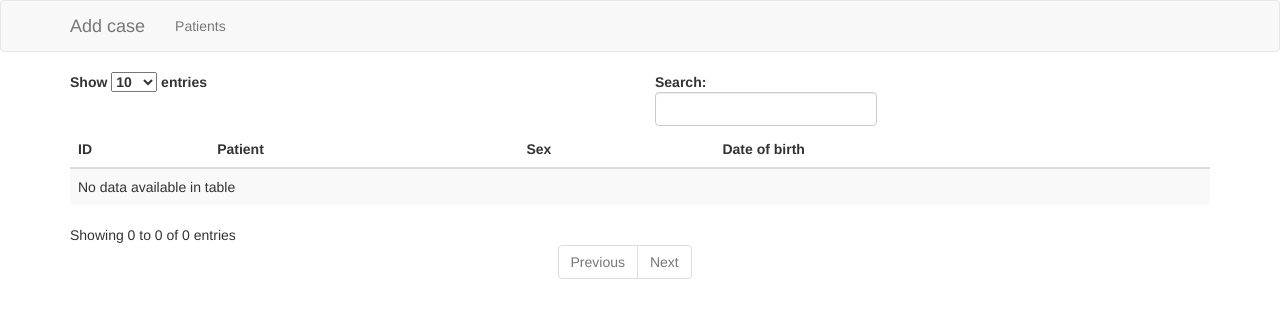
After one commit to kosta-blackshow/cronus, a Flask app: page /patient_table in a window 1280 px wide. The commit adds this page. Shown: the top 318 px of the page. Run offline with Flask 2, Linux system fonts and the light colour scheme; data that the repository does not hold is empty; some libraries are stand-ins or nearby versions.

Commit message:
v0.4 tables

```diff
--- a/backend/forms.py
+++ b/backend/forms.py
@@ -28,7 +28,7 @@ class CaseForm(FlaskForm):
     # biopsy information
     biopsy_id_1 = StringField("Biopsy ID")
     tumor_normal_1 = SelectField(
-        "Tumor (T) of normal (N)",
+        "Tumor (T) or normal (N)",
         choices=[None, "T", "N"],
         default=None,
         validators=[DataRequired()],
@@ -41,7 +41,7 @@ class CaseForm(FlaskForm):
     )
     biopsy_id_2 = StringField("Biopsy ID")
     tumor_normal_2 = SelectField(
-        "Tumor (T) of normal (N)",
+        "Tumor (T) or normal (N)",
         choices=[None, "T", "N"],
         default=None,
         validators=[DataRequired()],
--- a/backend/routes.py
+++ b/backend/routes.py
@@ -6,11 +6,12 @@ from backend.forms import (
     AddCaseForm,
     UpdateCaseForm,
 )
-from backend.models import Patient
+from backend.models import Patient, Case
 
 
 @server.route("/", methods=["GET"])
-def home():
+@server.route("/index", methods=["GET"])
+def index():
     order_check_form = OrderCheckForm()
     form = CaseForm()
     return render_template(
@@ -41,31 +42,32 @@ def import_order():
             last_id = 0
         else:
             last_id = last_patient.id
-        form.patient_id.data = f'CRONP-{last_id+1:0>5}'
-        flash(f'Patient ID is generated: {form.patient_id.data}')
+        form.patient_id.data = f"CRONP-{last_id+1:0>5}"
+        flash(f"Patient ID is generated: {form.patient_id.data}")
 
-    return render_template(
-        'add.html',
-        form=form
-    )
+    return render_template("add.html", form=form)
 
 
-@server.route('/add_case', methods=['POST'])
+@server.route("/add_case", methods=["POST"])
 def add_case():
     form = AddCaseForm()
     if form.submit.data and form.validate_on_submit(): # если все поля заполнены, то добавь в базу
         patient = Patient(
             patient=form.patient_id.data,
             sex=form.sex.data,
+            date_of_birth=form.date_of_birth.data
         )
+
         db.session.add(patient)
         db.session.commit()
 
         form.patient_id.data = patient.patient
-        flash('Patient {} successfully added'.format(form.patient_id.data))
+        flash(f"Patient {form.patient_id.data} successfully added")
         return redirect('/')
 
-    return render_template(
-        'add.html',
-        form=form
-    )
+    return render_template('add.html', form=form)
+
+@server.route("/patient_table", methods=["GET"])
+def patient_table():
+    patients = Patient.query
+    return render_template("patients_table.html", patients=patients)
--- a/backend/templates/add.html
+++ b/backend/templates/add.html
@@ -19,4 +19,5 @@
             button_map={form.submit.name : "primary"}) }}
         </div>
     </div>
+</form>
 {% endblock %}
--- a/backend/templates/base.html
+++ b/backend/templates/base.html
@@ -2,6 +2,26 @@
 
 {% block title %}
     {% if title %}{{ title }}{% endif %}
+{% endblock %}
+
+{% block navbar %}
+    <nav class="navbar navbar-default">
+        <div class="container">
+            <div class="navbar-header">
+                <button type="button" class="navbar-toggle collapsed" data-toggle="collapse" data-target="#bs-example-navbar-collapse-1" aria-expanded="false">
+                    <span class="sr-only">Toggle navigation</span>
+                    <span class="icon-bar"></span>
+                    <span class="icon-bar"></span>
+                </button>
+                <a class="navbar-brand" href="{{ url_for('index') }}">Add case</a>
+            </div>
+            <div class="collapse navbar-collapse" id="bs-example-navbar-collapse-1">
+                <ul class="nav navbar-nav">
+                    <li><a href="{{ url_for('patient_table') }}">Patients</a></li>
+                </ul>
+            </div>
+        </div>
+    </nav>
 {% endblock %}
 
 {% block content %}
@@ -14,7 +34,16 @@
         {% endif %}
         {% endwith %}
 
-        {# содержимое приложения которое должно быть предоставлено в блоке app_content #}
         {% block app_content %}{% endblock %}
     </div>
 {% endblock %}
+
+{# scripts process tables #}
+{% block scripts %}
+    <script type="text/javascript" charset="utf8" src="https://code.jquery.com/jquery-3.6.0.min.js"></script>
+    <script type="text/javascript" charset="utf8" src="https://cdn.datatables.net/1.10.25/js/jquery.dataTables.js"></script>
+    <script type="text/javascript" charset="utf8" src="https://cdn.datatables.net/1.10.25/js/dataTables.bootstrap5.js"></script>
+
+    {# additional scripts for particular tables #}
+    {% block table_scripts %}{% endblock %}
+{% endblock %}
--- /dev/null
+++ b/backend/templates/patients_table.html
@@ -0,0 +1,38 @@
+{% extends "base.html" %}
+
+{% block app_content %}
+  <table id="data" class="table table-striped">
+    <thead>
+      <tr>
+        <th>ID</th>
+        <th>Patient</th>
+        <th>Sex</th>
+        <th>Date of birth</th>
+      </tr>
+    </thead>
+    <tbody>
+      {% for patient in patients %}
+        <tr>
+          <td>{{ patient.id }}</td>
+          <td>{{ patient.patient }}</td>
+          <td>{{ patient.sex }}</td>
+          <td>{{ patient.date_of_birth }}</td>
+        </tr>
+      {% endfor %}
+    </tbody>
+  </table>
+{% endblock %}
+
+{% block table_scripts %}
+  <script>
+    $(document).ready(function () {
+      $('#data').DataTable({
+        columns: [
+          null,
+          null,
+          {orderable: false},
+          {orderable: false, searchable: false}],
+      });
+    });
+  </script>
+{% endblock %}
```
